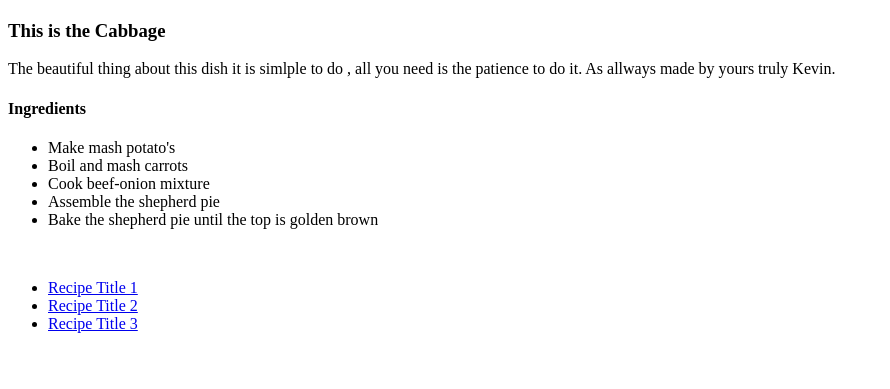
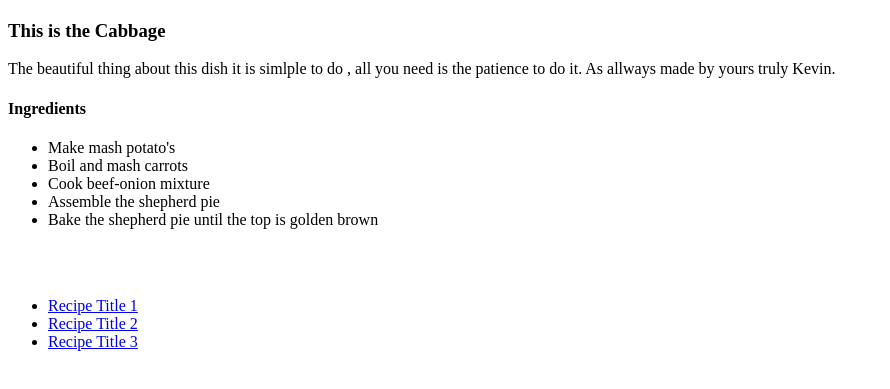
Before and after one commit to newby3010/odin-recipes, a plain HTML site: page recipes/shepherdpie.html in a window 1280 px wide. Shown: the part 383-772 px from the top of the page, without its empty margins (0-890 px from the left). Drawn offline with Linux system fonts and the light colour scheme.

Commit message:
added space

```diff
--- a/recipes/shepherdpie.html
+++ b/recipes/shepherdpie.html
@@ -35,7 +35,19 @@
 
     <li>Bake the shepherd pie until the top is golden brown</li>
 
-   </ul><br>
+   </ul><br><br>
+
+
+
+
+
+
+
+
+
+
+
+
 
 
 
```
